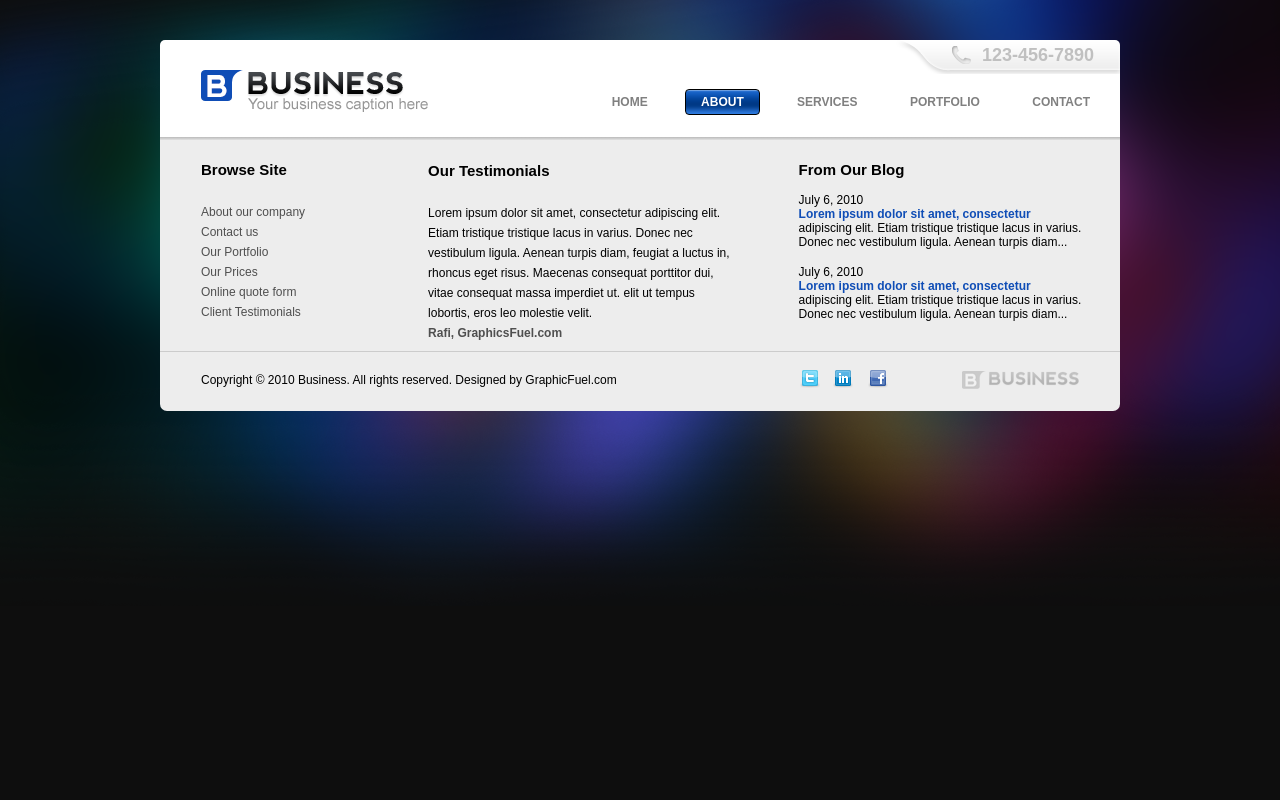
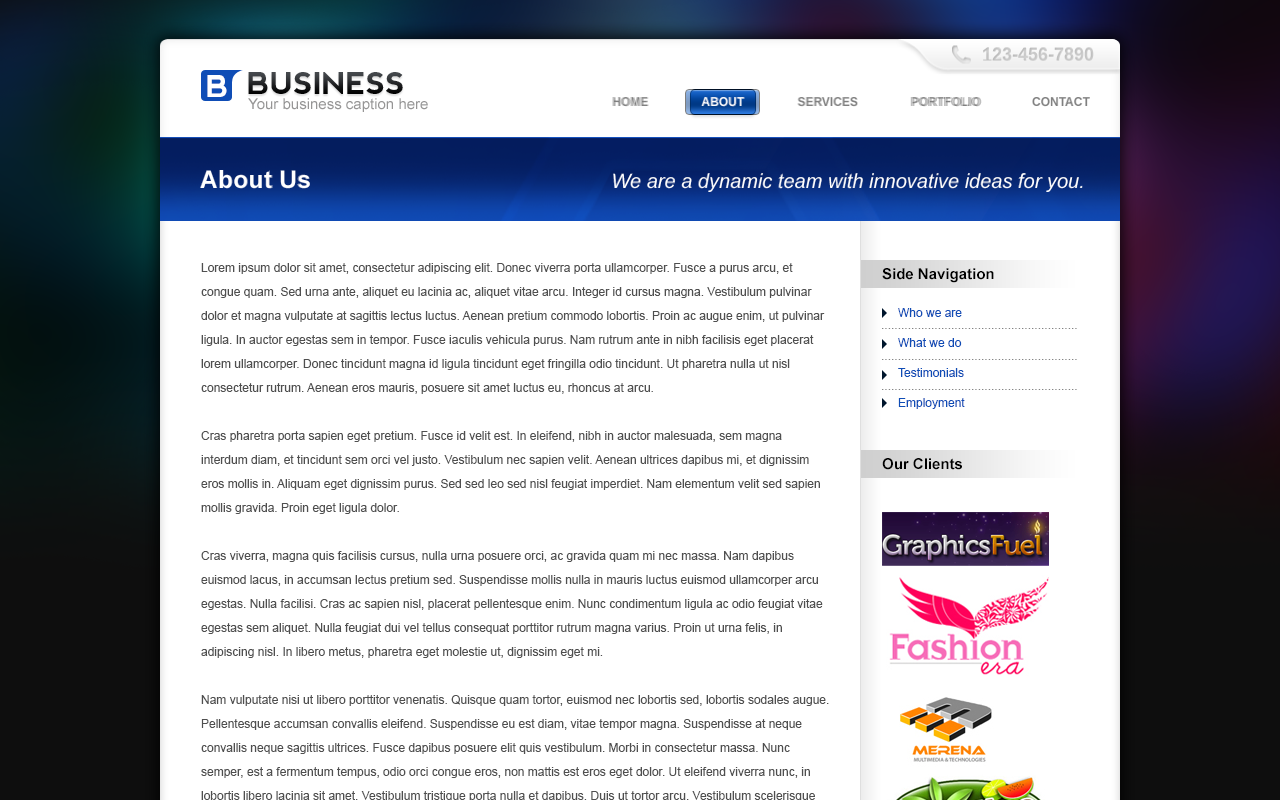
Before and after one commit to Mikhail3462/bussines, a plain HTML site: page about.html in a window 1280 px wide. Drawn offline with nearby package versions, Linux system fonts and the light colour scheme.

Commit message:
about us block

```diff
--- a/about.html
+++ b/about.html
@@ -3,7 +3,7 @@
 <head>
 	<meta charset="UTF-8">
 
-	<title>Home Page</title>
+	<title>About</title>
 	<link rel="stylesheet" href="css/style.css">
 
 	<script type="text/javascript" src="http://ajax.googleapis.com/ajax/libs/jquery/1.9.0/jquery.min.js"></script>
@@ -14,8 +14,8 @@
 		body {
 			background-repeat: no-repeat;
 			background-position: 50% 0;
-			//background-image: url(img/business-home.png);
-			//opacity: 0.5;
+			background-image: url(img/psd/business-aboutus.png);
+			opacity: 0.5;
 		}
 	</style>
 
@@ -38,8 +38,13 @@
 				</nav>
 			</header>
 
+			<div class="about-us">
+				<h1>About Us</h1>
+				<p>We are a dynamic team with innovative ideas for you.</p>
+			</div>
 
 
+<!--
 			<footer>
 				<div class="top-footer-gr"></div>
 				<div class="topfooter">
@@ -90,7 +95,7 @@
 					</ul>
 				</div>
 			</footer>
-
+-->
 		</div><!--wrapper-->
 
 </body>
--- a/css/style.css
+++ b/css/style.css
@@ -24,7 +24,7 @@
   background: #fff;
   border-radius: 5px 5px 0 0;
 }
-h1{
+header h1{
   width: 227px;
   height: 42px;
   float: left;
@@ -44,7 +44,8 @@
   float: right;
   clear: right;
   text-transform: uppercase;
-  font-family: Arial;
+  font-family: Arial, sans-serif;
+  //font-family: 'FreeSans';
   font-size: 12px;
   font-weight: bold;
   margin-top: 15px;
@@ -600,3 +601,27 @@
   margin-left: 9px;
 }
 /*FOOTER*/
+
+/*ABOUT PAGE*/
+.about-us{
+  background: url(../img/bg-aboutus.png) no-repeat 0 0;
+  height: 84px;
+}
+.about-us h1{
+  float: left;
+  font-family: Arial, sans-serif;
+  font-weight: bold;
+  font-size: 24px;
+  color: #fff;
+  margin: 23px 0 0 40px;
+  letter-spacing: 0.6px;
+}
+.about-us p{
+  float: right;
+  font-family: Arial, sans-serif;
+  font-style: italic;
+  font-size: 20px;
+  color: #fff;
+  margin: 28px 35px 0 0;
+}
+/*ABOUT PAGE*/
```
Also changed, not shown: index.html (+1 -1 lines), img/bg-aboutus.png (added), img/psd/business-aboutus.png (added), img/psd/business-home.png (renamed from img/business-home.png).
